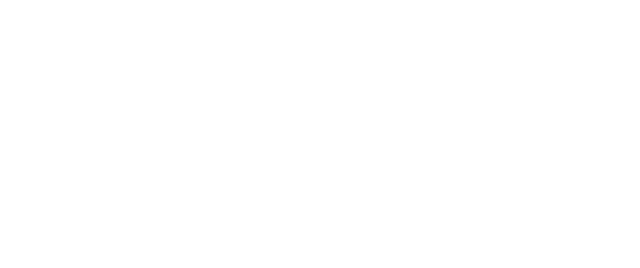
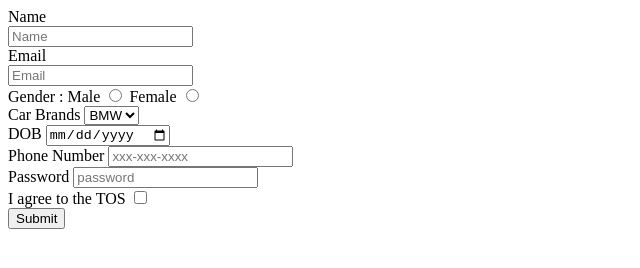
Before and after one commit to acciojob/signup-form-car-shankhub01, a website: page main.html in a window 1280 px wide. Shown: the whole page, without its empty margins (0-640 px from the left). Drawn offline with Linux system fonts and the light colour scheme.

Commit message:
created a submission

```diff
--- a/main.html
+++ b/main.html
@@ -8,6 +8,51 @@
 
 <body>
 	<!-- the entire body must be written by student -->
+	<form id="car-singup" method="post">
+		<div>
+		<label for="name">Name</label> <br>
+			<input type="text" id="name" placeholder="Name" required/>
+		</div>
+		<div>
+			<label for="email">Email</label> <br>
+			<input type="email" id="email" placeholder="Email" required/>
+		</div>
+		<div>
+			<lable for="gender_m,gender_f">Gender :</lable>
+			<label for="gender_m"> Male</label>
+			<input type="radio" id=" gender_m" name="gender" required/>
+			<label for="gender_f">Female</label>
+			<input type="radio" id="gender_f" name="gender" required/>
+		</div>
+		<div>
+			<label for="cars">Car Brands</label>
+			<select name="cars" id="cars" required aria-placeholder="--Please choose an option--">
+				<option value="BMW">BMW</option>
+				<option value="RR">RR</option>
+				<option value="Audi">Audi</option>
+			</select>
+		</div>
+		<div>
+			<label for="age">DOB</label>
+			<input type="date" id="age" placeholder="Age" required/>
+			</div>
+		<div>
+			<lable for="tel">Phone Number</lable>
+			<input type="tel" id="tel" placeholder="xxx-xxx-xxxx"/>
+			</div>
+		<div>
+			<lable for="password">Password</lable>
+			<input type="password" id="password" placeholder="password" required/>
+		</div>
+		<div>
+			<label for="tos">I agree to the TOS</label>
+			<input type="checkbox" id="tos" required/>
+		</div>
+		<div>
+			<input type="submit" required />
+		</div>
+
+	</form>
     <script type="text/javascript" src="./script.js">
 </script>
 
```
